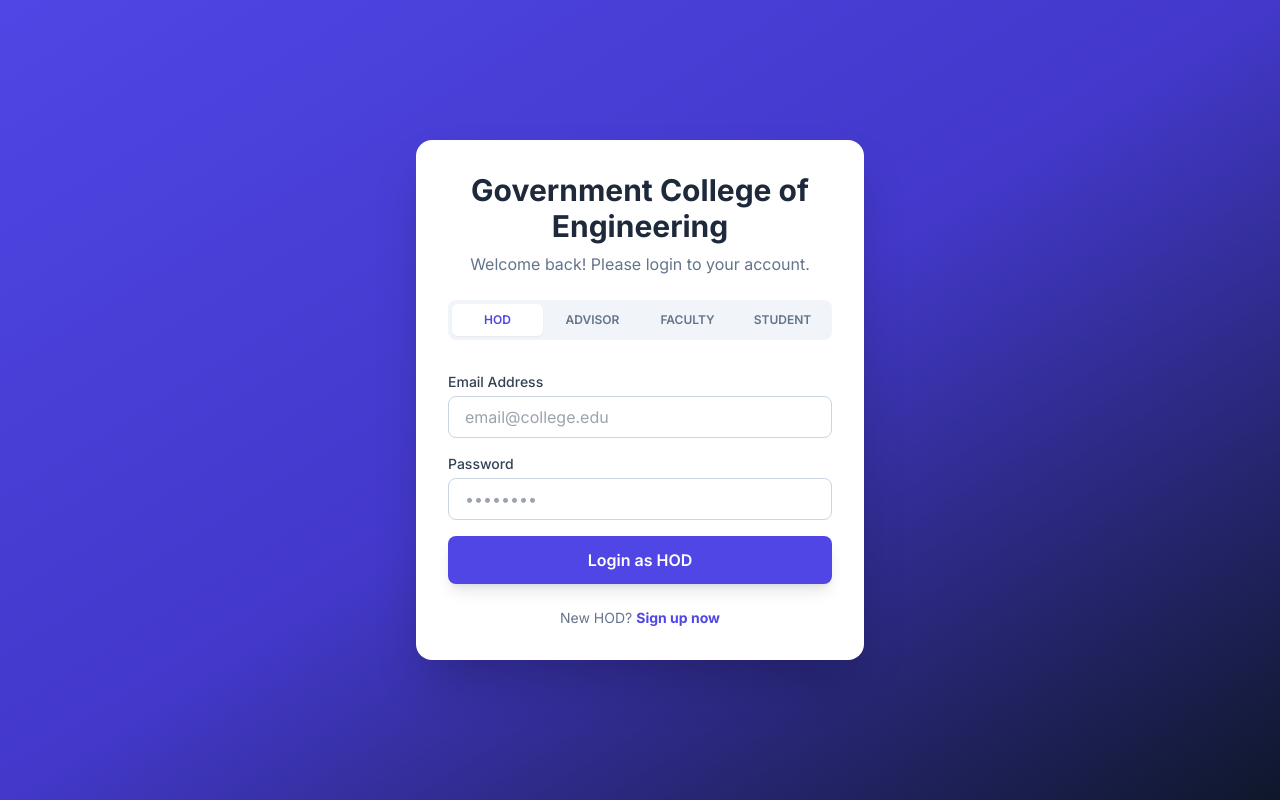
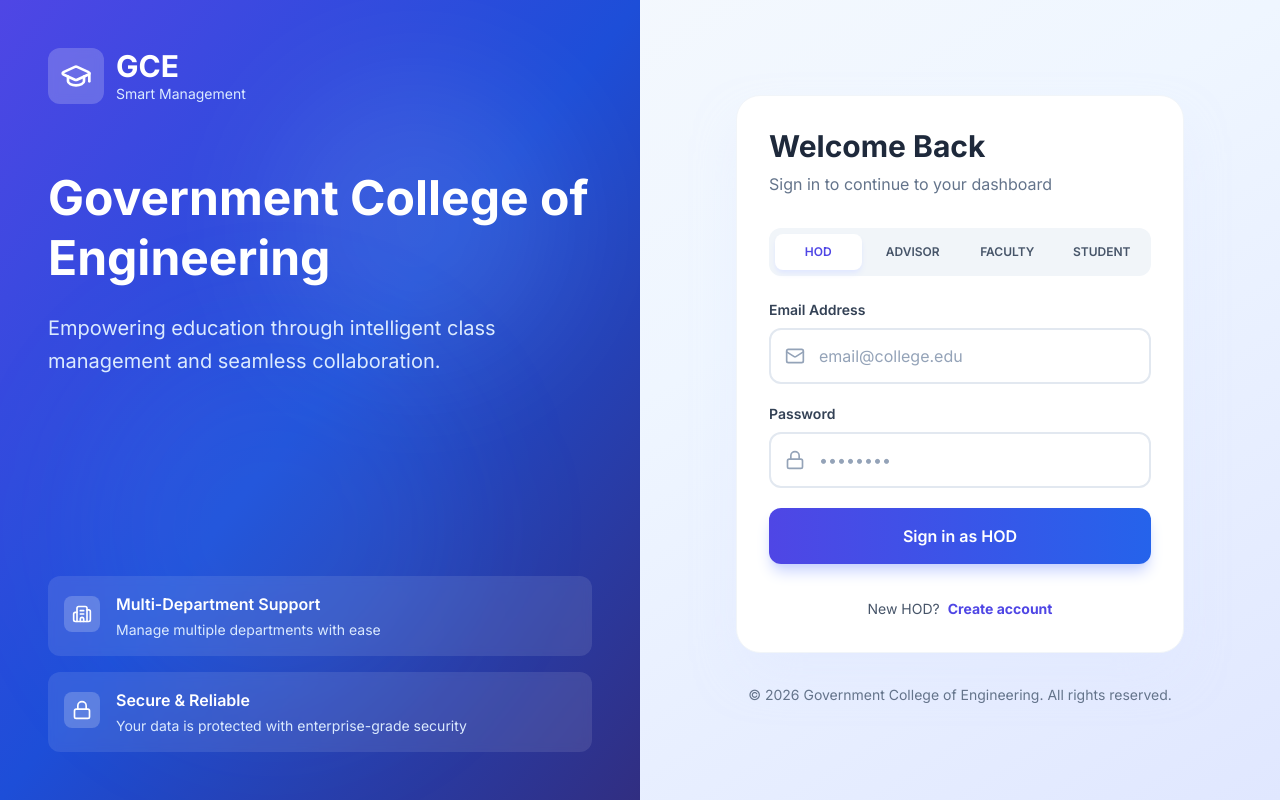
Before and after one commit to Viji-1204/smart-class-management-system, a React (Vite) app: page / in a window 1280 px wide. Built offline with nearby package versions, Linux system fonts and the light colour scheme.

Commit message:
Redesign login page with modern split-screen UI, enhanced styling, and improved UX

```diff
--- a/components/LoginPage.tsx
+++ b/components/LoginPage.tsx
@@ -3,6 +3,7 @@ import React, { useState } from 'react';
 import { UserRole } from '../types';
 import { getStore, updateStore } from '../store';
 import { authApi } from '../api';
+import { GraduationCap, Lock, Mail, User, Building2, Calendar } from 'lucide-react';
 
 interface Props {
   onLoginSuccess: () => void;
@@ -68,19 +69,90 @@ const LoginPage: React.FC<Props> = ({ onLoginSuccess }) => {
   };
 
   return (
-    <div className="flex min-h-screen items-center justify-center bg-gradient-to-br from-indigo-600 via-indigo-700 to-slate-900 p-4">
-      <div className="w-full max-w-md overflow-hidden rounded-2xl bg-white shadow-2xl">
-        <div className="p-8">
-          <h1 className="mb-2 text-center text-3xl font-bold text-slate-800">Government College of Engineering</h1>
-          <p className="mb-6 text-center text-slate-500">Welcome back! Please login to your account.</p>
+    <div className="flex min-h-screen bg-gradient-to-br from-slate-50 via-blue-50 to-indigo-100">
+      {/* Left Panel - Branding */}
+      <div className="hidden lg:flex lg:w-1/2 bg-gradient-to-br from-indigo-600 via-blue-700 to-indigo-900 p-12 flex-col justify-between relative overflow-hidden">
+        {/* Decorative circles */}
+        <div className="absolute top-20 right-20 w-72 h-72 bg-white/10 rounded-full blur-3xl"></div>
+        <div className="absolute bottom-20 left-20 w-96 h-96 bg-blue-400/10 rounded-full blur-3xl"></div>
+
+        <div className="relative z-10">
+          <div className="flex items-center gap-3 mb-8">
+            <div className="p-3 bg-white/20 backdrop-blur-sm rounded-xl">
+              <GraduationCap className="w-8 h-8 text-white" />
+            </div>
+            <div>
+              <h1 className="text-3xl font-bold text-white">GCE</h1>
+              <p className="text-blue-100 text-sm">Smart Management</p>
+            </div>
+          </div>
+
+          <div className="mt-16">
+            <h2 className="text-5xl font-bold text-white mb-6 leading-tight">
+              Government College of<br />Engineering
+            </h2>
+            <p className="text-xl text-blue-100 leading-relaxed max-w-md">
+              Empowering education through intelligent class management and seamless collaboration.
+            </p>
+          </div>
+        </div>
+
+        <div className="relative z-10 space-y-4">
+          <div className="flex items-start gap-4 p-4 bg-white/10 backdrop-blur-sm rounded-xl">
+            <div className="p-2 bg-white/20 rounded-lg mt-1">
+              <Building2 className="w-5 h-5 text-white" />
+            </div>
+            <div>
+              <h3 className="text-white font-semibold mb-1">Multi-Department Support</h3>
+              <p className="text-blue-100 text-sm">Manage multiple departments with ease</p>
+            </div>
+          </div>
+
+          <div className="flex items-start gap-4 p-4 bg-white/10 backdrop-blur-sm rounded-xl">
+            <div className="p-2 bg-white/20 rounded-lg mt-1">
+              <Lock className="w-5 h-5 text-white" />
+            </div>
+            <div>
+              <h3 className="text-white font-semibold mb-1">Secure & Reliable</h3>
+              <p className="text-blue-100 text-sm">Your data is protected with enterprise-grade security</p>
+            </div>
+          </div>
+        </div>
+      </div>
+
+      {/* Right Panel - Login Form */}
+      <div className="flex-1 flex items-center justify-center p-8">
+        <div className="w-full max-w-md">
+          {/* Mobile Logo */}
+          <div className="lg:hidden flex items-center justify-center gap-3 mb-8">
+            <div className="p-3 bg-indigo-600 rounded-xl">
+              <GraduationCap className="w-8 h-8 text-white" />
+            </div>
+            <div>
+              <h1 className="text-2xl font-bold text-slate-800">GCE</h1>
+              <p className="text-slate-600 text-sm">Smart Management</p>
+            </div>
+          </div>
+
+          <div className="bg-white rounded-3xl shadow-2xl shadow-indigo-100/50 p-8 border border-slate-100">
+            <div className="mb-8">
+              <h2 className="text-3xl font-bold text-slate-800 mb-2">
+                {isSignup ? 'Create Account' : 'Welcome Back'}
+              </h2>
+              <p className="text-slate-500">
+                {isSignup ? 'Register as HOD to get started' : 'Sign in to continue to your dashboard'}
+              </p>
+            </div>
 
             {!isSignup && (
-            <div className="mb-8 flex space-x-1 rounded-lg bg-slate-100 p-1">
+              <div className="mb-6 grid grid-cols-4 gap-2 p-1.5 bg-slate-100 rounded-xl">
                 {[UserRole.HOD, UserRole.ADVISOR, UserRole.FACULTY, UserRole.STUDENT].map((role) => (
                   <button
                     key={role}
                     onClick={() => { setActiveRole(role); setError(''); }}
-                  className={`flex-1 rounded-md py-2 text-xs font-semibold transition-all ${activeRole === role ? 'bg-white text-indigo-600 shadow-sm' : 'text-slate-500 hover:text-slate-700'
+                    className={`py-2.5 px-2 text-xs font-semibold rounded-lg transition-all duration-200 ${activeRole === role
+                        ? 'bg-white text-indigo-600 shadow-md shadow-indigo-100'
+                        : 'text-slate-600 hover:text-slate-800'
                       }`}
                   >
                     {role}
@@ -90,58 +162,73 @@ const LoginPage: React.FC<Props> = ({ onLoginSuccess }) => {
             )}
 
             {error && (
-            <div className={`mb-4 rounded-lg p-3 text-sm ${error.includes('successful') ? 'bg-green-50 text-green-600' : 'bg-red-50 text-red-600'}`}>
-              {error}
+              <div className={`mb-6 rounded-xl p-4 text-sm font-medium flex items-start gap-3 ${error.includes('successful')
+                  ? 'bg-emerald-50 text-emerald-700 border border-emerald-200'
+                  : 'bg-red-50 text-red-700 border border-red-200'
+                }`}>
+                <span className="text-lg">{error.includes('successful') ? '✓' : '⚠'}</span>
+                <span>{error}</span>
               </div>
             )}
 
-          <form onSubmit={isSignup ? handleHODSignup : handleLogin} className="space-y-4">
+            <form onSubmit={isSignup ? handleHODSignup : handleLogin} className="space-y-5">
               {isSignup && (
                 <div>
-                <label className="block text-sm font-medium text-slate-700">Full Name</label>
+                  <label className="block text-sm font-semibold text-slate-700 mb-2">Full Name</label>
+                  <div className="relative">
+                    <User className="absolute left-4 top-1/2 -translate-y-1/2 w-5 h-5 text-slate-400" />
                     <input
                       type="text"
                       required
                       value={name}
                       onChange={(e) => setName(e.target.value)}
-                  className="mt-1 block w-full rounded-lg border border-slate-300 px-4 py-2 focus:border-indigo-500 focus:ring-indigo-500 outline-none transition-all"
-                  placeholder="Enter full name"
+                      className="w-full pl-12 pr-4 py-3.5 rounded-xl border-2 border-slate-200 focus:border-indigo-500 focus:ring-4 focus:ring-indigo-100 outline-none transition-all text-slate-800 placeholder:text-slate-400"
+                      placeholder="Enter your full name"
                     />
+                  </div>
                 </div>
               )}
 
               <div>
-              <label className="block text-sm font-medium text-slate-700">Email Address</label>
+                <label className="block text-sm font-semibold text-slate-700 mb-2">Email Address</label>
+                <div className="relative">
+                  <Mail className="absolute left-4 top-1/2 -translate-y-1/2 w-5 h-5 text-slate-400" />
                   <input
                     type="email"
                     required
                     value={email}
                     onChange={(e) => setEmail(e.target.value)}
-                className="mt-1 block w-full rounded-lg border border-slate-300 px-4 py-2 focus:border-indigo-500 focus:ring-indigo-500 outline-none transition-all"
+                    className="w-full pl-12 pr-4 py-3.5 rounded-xl border-2 border-slate-200 focus:border-indigo-500 focus:ring-4 focus:ring-indigo-100 outline-none transition-all text-slate-800 placeholder:text-slate-400"
                     placeholder="email@college.edu"
                   />
                 </div>
+              </div>
 
               <div>
-              <label className="block text-sm font-medium text-slate-700">Password</label>
+                <label className="block text-sm font-semibold text-slate-700 mb-2">Password</label>
+                <div className="relative">
+                  <Lock className="absolute left-4 top-1/2 -translate-y-1/2 w-5 h-5 text-slate-400" />
                   <input
                     type="password"
                     required
                     value={password}
                     onChange={(e) => setPassword(e.target.value)}
-                className="mt-1 block w-full rounded-lg border border-slate-300 px-4 py-2 focus:border-indigo-500 focus:ring-indigo-500 outline-none transition-all"
+                    className="w-full pl-12 pr-4 py-3.5 rounded-xl border-2 border-slate-200 focus:border-indigo-500 focus:ring-4 focus:ring-indigo-100 outline-none transition-all text-slate-800 placeholder:text-slate-400"
                     placeholder="••••••••"
                   />
+                </div>
               </div>
 
               {isSignup && (
                 <div>
-                <label className="block text-sm font-medium text-slate-700">Department</label>
+                  <label className="block text-sm font-semibold text-slate-700 mb-2">Department</label>
+                  <div className="relative">
+                    <Building2 className="absolute left-4 top-1/2 -translate-y-1/2 w-5 h-5 text-slate-400" />
                     <select
                       required
                       value={department}
                       onChange={(e) => setDepartment(e.target.value)}
-                  className="mt-1 block w-full rounded-lg border border-slate-300 px-4 py-2 focus:border-indigo-500 focus:ring-indigo-500 outline-none transition-all bg-white"
+                      className="w-full pl-12 pr-4 py-3.5 rounded-xl border-2 border-slate-200 focus:border-indigo-500 focus:ring-4 focus:ring-indigo-100 outline-none transition-all text-slate-800 bg-white appearance-none cursor-pointer"
                     >
                       <option value="">Select Department</option>
                       <option value="CSE">Computer Science & Engineering</option>
@@ -153,29 +240,35 @@ const LoginPage: React.FC<Props> = ({ onLoginSuccess }) => {
                       <option value="EEE">Electrical and Electronics Engineering</option>
                     </select>
                   </div>
+                </div>
               )}
 
               <button
                 type="submit"
-              className="w-full rounded-lg bg-indigo-600 px-4 py-3 font-semibold text-white shadow-lg transition-all hover:bg-indigo-700 active:scale-[0.98] focus:ring-2 focus:ring-indigo-500 focus:ring-offset-2"
+                className="w-full bg-gradient-to-r from-indigo-600 to-blue-600 hover:from-indigo-700 hover:to-blue-700 text-white font-semibold py-4 rounded-xl shadow-lg shadow-indigo-200 transition-all duration-200 hover:shadow-xl hover:shadow-indigo-300 active:scale-[0.98] mt-6"
               >
-              {isSignup ? 'Create HOD Account' : `Login as ${activeRole}`}
+                {isSignup ? 'Create HOD Account' : `Sign in as ${activeRole}`}
               </button>
             </form>
 
             {activeRole === UserRole.HOD && (
-            <div className="mt-6 text-center text-sm">
-              <span className="text-slate-500">
+              <div className="mt-8 text-center">
+                <span className="text-slate-600 text-sm">
                   {isSignup ? 'Already have an account?' : 'New HOD?'}
                 </span>
                 <button
                   onClick={() => setIsSignup(!isSignup)}
-                className="ml-1 font-bold text-indigo-600 hover:underline"
+                  className="ml-2 font-bold text-indigo-600 hover:text-indigo-700 text-sm hover:underline transition-colors"
                 >
-                {isSignup ? 'Login here' : 'Sign up now'}
+                  {isSignup ? 'Sign in here' : 'Create account'}
                 </button>
               </div>
             )}
+          </div>
+
+          <p className="text-center text-slate-500 text-sm mt-8">
+            © 2026 Government College of Engineering. All rights reserved.
+          </p>
         </div>
       </div>
     </div>
```
Lines whose indentation alone changed are shown as unchanged.
